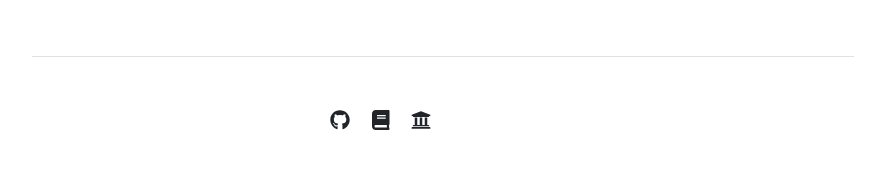
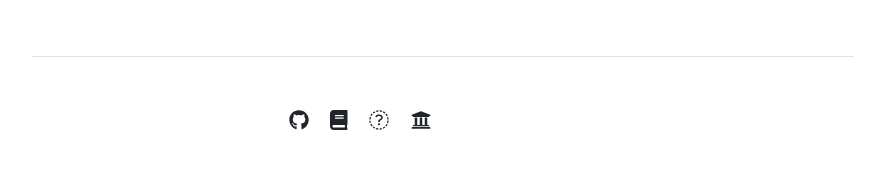
Before and after one commit to elena-marx/elena-marx.github.io, a Jekyll site: the page built from index.md, in a window 1280 px wide. Shown: the part 381-550 px from the top of the page, without its empty margins (197-1067 px from the left). Built offline with Jekyll 4.4.1, drawn with Linux system fonts in a browser that asks for light colours.

Commit message:
Added ORCID

```diff
--- a/_data/settings.yml
+++ b/_data/settings.yml
@@ -18,6 +18,7 @@ menu:
 social:
   - {icon: 'github', style: 'fab', link: 'https://github.com/elena-marx'}
   - {icon: 'book', style: 'fas', link: 'https://scholar.google.com/citations?user=ORWaqFEAAAAJ&hl=de&oi=ao'}
+  - {icon: 'assets/orcid.png', style: 'fas', link: 'https://orcid.org/0000-0002-2199-3625'}
   - {icon: 'university', style: 'fas', link: 'https://lcl.ceu.edu'}
 
 #- {icon: 'github', link: 'https://github.com/elena-marx'}
```
Also changed, not shown: assets/orcid.png (added).
